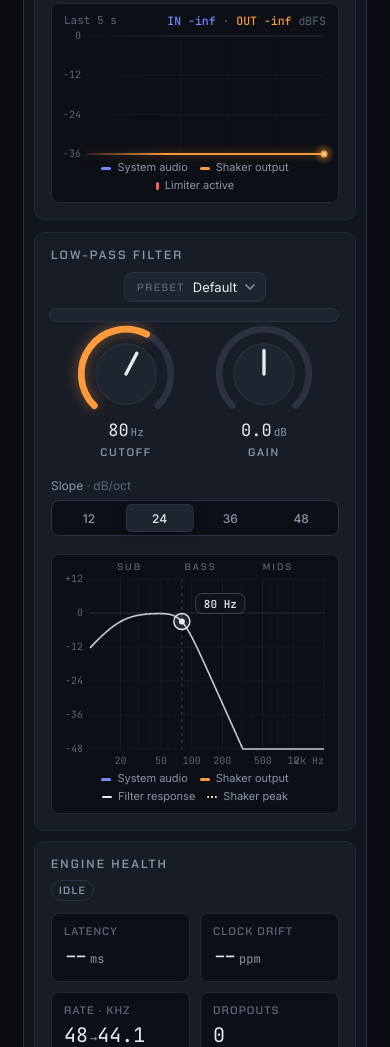
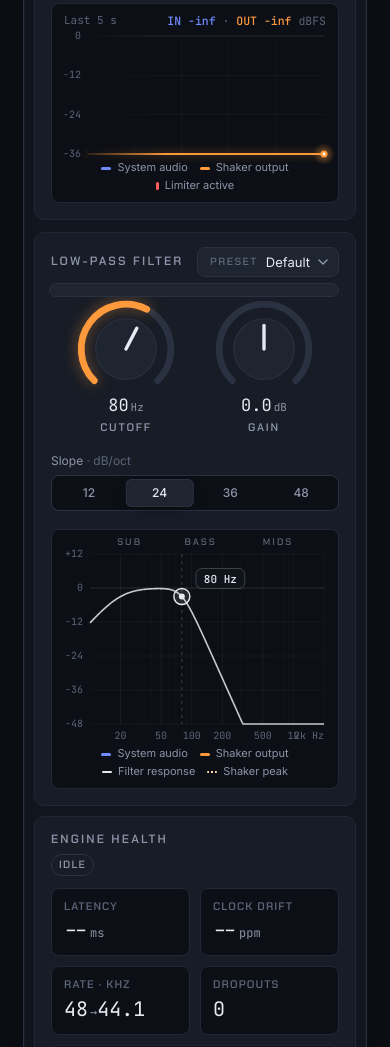
Before and after one commit to deuter0n/GravitonFX, a plain HTML site: page openspec/changes/build-graviton-fx/mockup/index.html in a window 390 px wide. Shown: the part 962-2009 px from the top of the page. Drawn offline with Linux system fonts and the light colour scheme.

Commit message:
Revert "UI: in the narrow view the preset row gets its own centered line (mockup v96)"
This reverts commit 97cd19b6adde2cd7487a19acc967be0d11126bbd.

```diff
--- a/openspec/changes/build-graviton-fx/mockup/index.html
+++ b/openspec/changes/build-graviton-fx/mockup/index.html
@@ -609,8 +609,6 @@ label.srow:hover .t { color: #fff; }
   .env-wrap { min-height: 200px; }   /* stacked under the well: a real graph, not a strip */
   .curve-wrap { min-height: 260px; }
   .main { --extra: 0px; --knob: 112px; }
-  /* the preset controls get their own centered line under the title */
-  .card-h:has(> .pp) .pp { flex-basis: 100%; justify-content: center; margin-left: 0; }
   /* stacked, height isn't scarce: Engine health uses the roomy card tiles, not the compact strip */
   .health-strip { padding: 14px 16px 16px; gap: 12px; }
   .health-strip .stat { padding: 10px 12px; gap: 2px; }
--- a/ui/app.css
+++ b/ui/app.css
@@ -620,8 +620,6 @@ label.srow:hover .t { color: #fff; }
   .env-wrap { min-height: 200px; }   /* stacked under the well: a real graph, not a strip */
   .curve-wrap { min-height: 260px; }
   .main { --extra: 0px; --knob: 112px; }
-  /* the preset controls get their own centered line under the title */
-  .card-h:has(> .pp) .pp { flex-basis: 100%; justify-content: center; margin-left: 0; }
   /* stacked, height isn't scarce: Engine health uses the roomy card tiles, not the compact strip */
   .health-strip { padding: 14px 16px 16px; gap: 12px; }
   .health-strip .stat { padding: 10px 12px; gap: 2px; }
```
Also changed, not shown: 3 other files.
